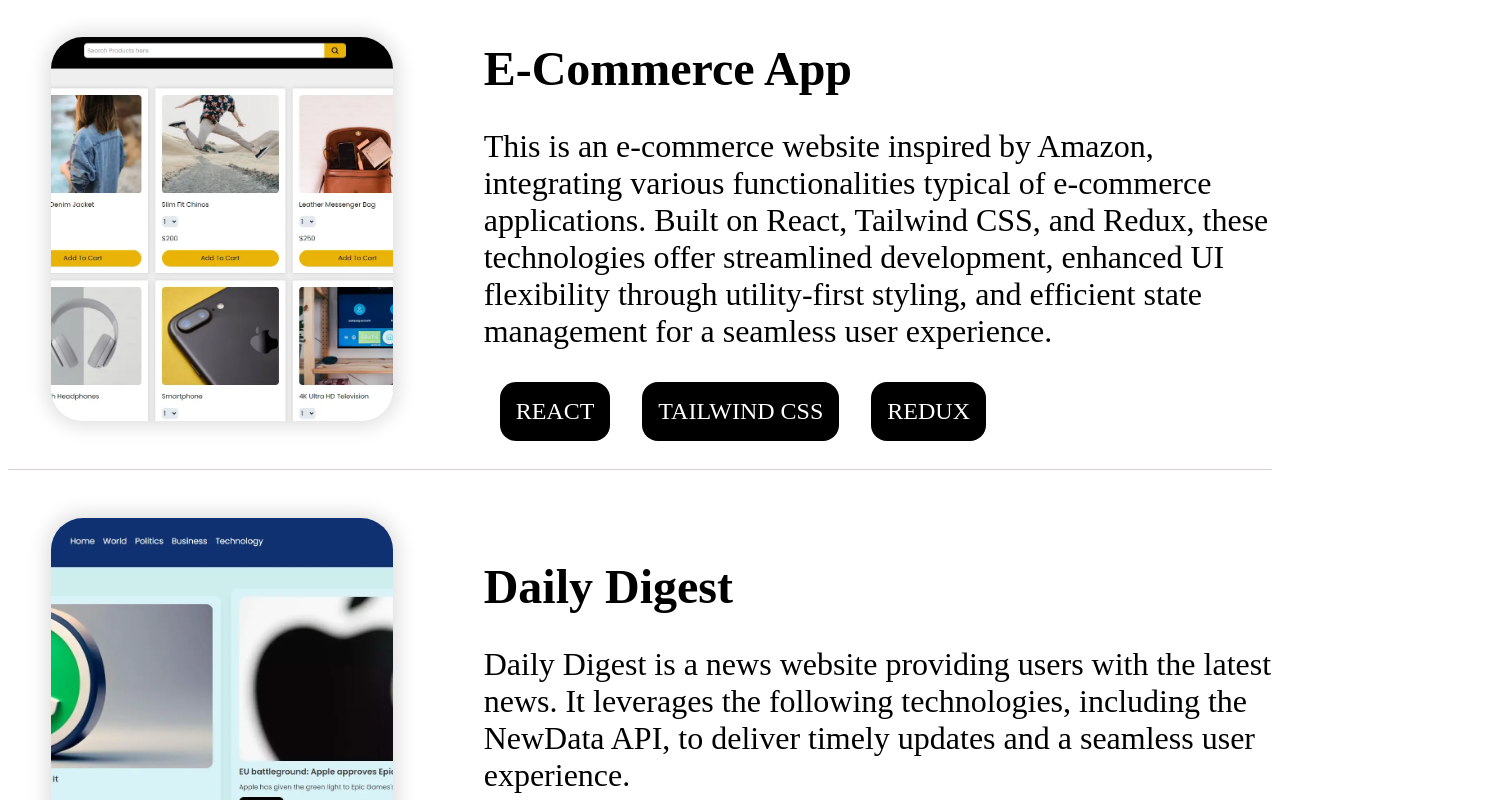
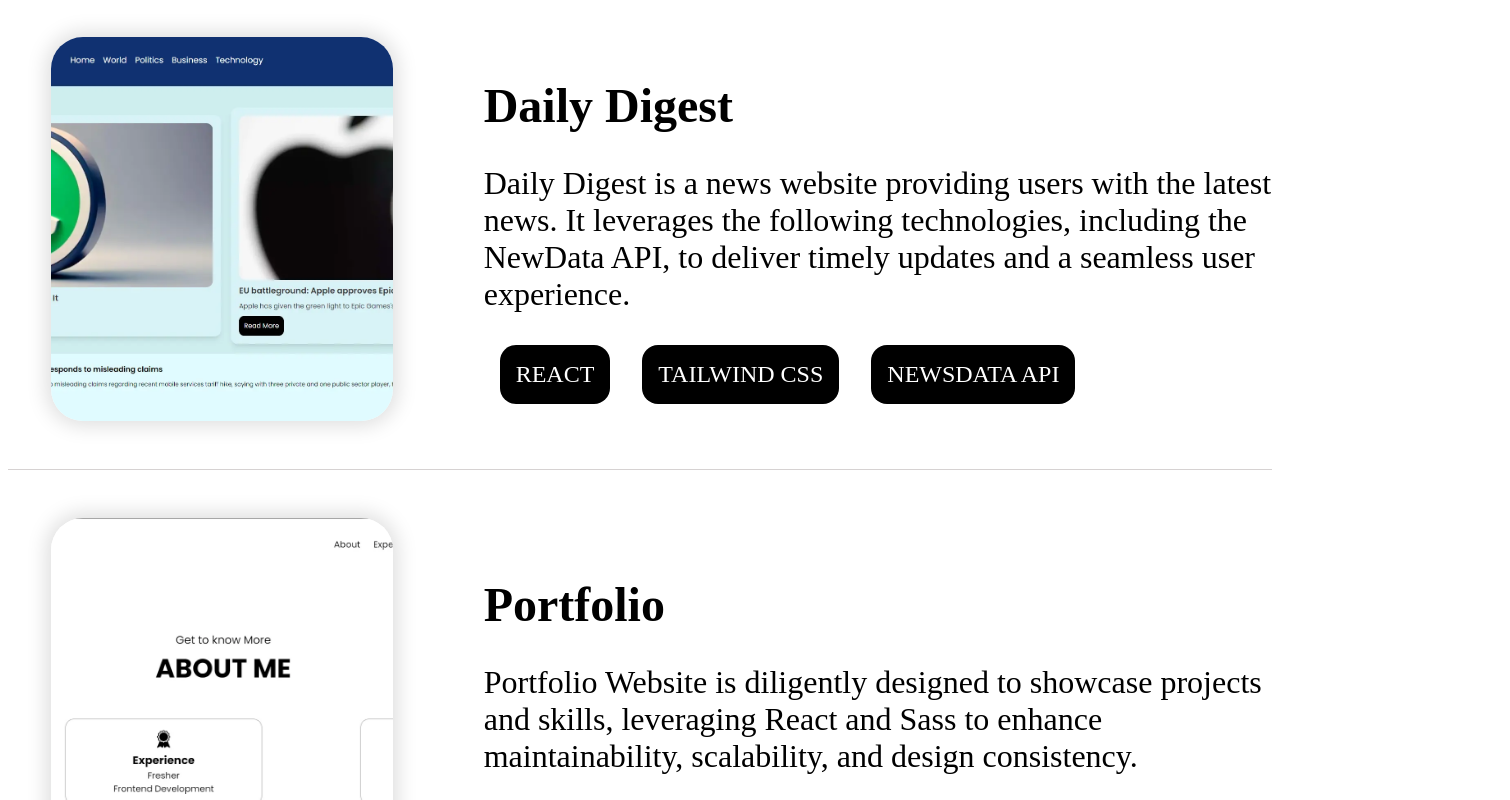
Before and after one commit to ritikbuilds/portfolio, a React (Vite) app: page / in a window 1280 px wide. Shown: the part 5280-6080 px from the top of the page, 1510 px wide, since content can reach past the window. Built offline with nearby package versions, Linux system fonts and the light colour scheme; the HTML template or start-up script is replaced by a standard one.

Commit message:
updated projects

```diff
--- a/src/components/Projects.jsx
+++ b/src/components/Projects.jsx
@@ -7,30 +7,23 @@
 
 const projectsArr = [
   {
-    img: "assets/ecommerce.webp",
-    title: "E-Commerce App",
-    desc: "This is an e-commerce website inspired by Amazon, integrating various functionalities typical of e-commerce applications. Built on React, Tailwind CSS, and Redux, these technologies offer streamlined development, enhanced UI flexibility through utility-first styling, and efficient state management for a seamless user experience.",
-    technologies: ["REACT","TAILWIND CSS","REDUX"],
-    liveLink: "https://ritikbuilds-ecommerce.netlify.app/",
-  },
-  {
     img: "assets/daily-digest.webp",
     title: "Daily Digest",
     desc: "Daily Digest is a news website providing users with the latest news. It leverages the following technologies, including the NewData API, to deliver timely updates and a seamless user experience.",
-    technologies: ["REACT","TAILWIND CSS","NEWSDATA API"],
+    technologies: ["REACT", "TAILWIND CSS", "NEWSDATA API"],
     liveLink: "https://ritikbuilds-dailydigest.netlify.app/",
   },
   {
     img: "assets/portfolio.webp",
     title: "Portfolio",
     desc: "Portfolio Website is diligently designed to showcase projects and skills, leveraging React and Sass to enhance maintainability, scalability, and design consistency.",
-    technologies: ["REACT","SCSS"],
+    technologies: ["REACT", "SCSS"],
     liveLink: "",
   },
   {
     img: "assets/significo.png",
     title: "Significo",
-    technologies: ["HTML", "CSS", "JAVASCRIPT","GSAP"],
+    technologies: ["HTML", "CSS", "JAVASCRIPT", "GSAP"],
     desc: "Significo is a dynamic, animated, and responsive website. It showcases advanced animation techniques and responsive design principles to deliver an engaging user experience, using the following technologies.",
     liveLink: "https://ritikbuilds-significo.netlify.app/",
   },
@@ -38,21 +31,21 @@
     img: "assets/firstinmath.png",
     title: "FirstInMath",
     desc: "First in Math is a modern edutech website's frontend, featuring captivating animations aimed at enhancing student engagement and learning experiences. It utilizes the following technologies.",
-    technologies: ["HTML", "CSS", "JAVASCRIPT","GSAP"],
+    technologies: ["HTML", "CSS", "JAVASCRIPT", "GSAP"],
     liveLink: "https://ritikbuilds-firstinmath.netlify.app/",
   },
   {
     img: "assets/rejouice.png",
     title: "Rejouice",
     desc: "Rejouice is an animated website crafted to showcase sophisticated animations and responsive design. It utilizes following technologies to deliver a visually engaging and interactive user experience.",
-    technologies: ["HTML", "CSS", "JAVASCRIPT","GSAP"],
+    technologies: ["HTML", "CSS", "JAVASCRIPT", "GSAP"],
     liveLink: "https://ritikbuilds-rejouice.netlify.app/",
   },
   {
     img: "assets/retro.webp",
     title: "Retro",
     desc: "Retro is a complex design-based website with a retro theme, featuring minimal animations to enhance its nostalgic and vintage appeal, utilizing the following technologies.",
-    technologies: ["HTML","CSS","JAVASCRIPT"],
+    technologies: ["HTML", "CSS", "JAVASCRIPT"],
     liveLink: "https://ritikbuilds-retro.netlify.app/",
   },
 ];
```
Also changed, not shown: public/assets/MY FIRST CODING.txt (added).
